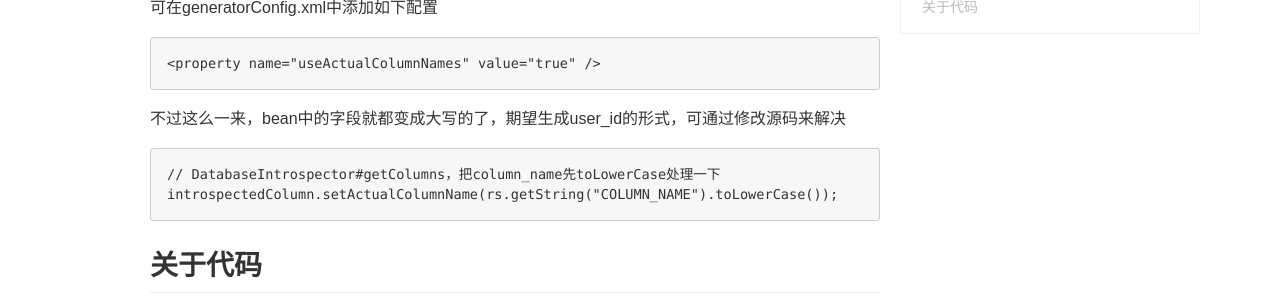
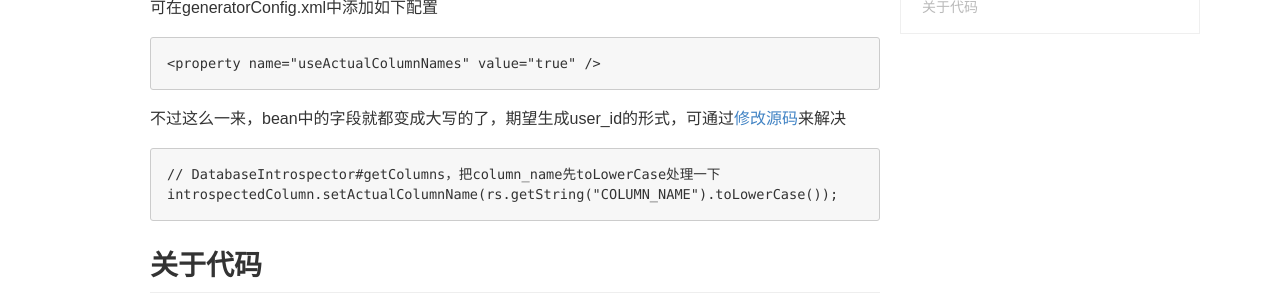
Before and after one commit to yejg/yejg.github.io, a Jekyll site: the page built from _posts/2018-09-05-mybatis-generator.md, in a window 1280 px wide and 900 px high, scrolled down 8067 px. Shown: the part 346-646 px from the top of the window. Built offline with Jekyll 4.4.1, drawn with Linux system fonts in a browser that asks for light colours; comment, search, counter and statistics services are not loaded; some of the changed lines change nothing that is shown.

Commit message:
添加链接

````diff
--- a/_posts/2018-09-05-mybatis-generator.md
+++ b/_posts/2018-09-05-mybatis-generator.md
@@ -389,11 +389,12 @@ introspectedColumn.getRemarks()
 ```
 <property name="useActualColumnNames" value="true" />
 ```
-不过这么一来，bean中的字段就都变成大写的了，期望生成user_id的形式，可通过修改源码来解决
+不过这么一来，bean中的字段就都变成大写的了，期望生成user_id的形式，可通过[修改源码](https://github.com/yejg/mybatis-generator/blob/569564e7fd7a0c346c878adc0ae39bc2eaef5558/src/main/java/org/mybatis/generator/internal/db/DatabaseIntrospector.java#L530)来解决
 ```
 // DatabaseIntrospector#getColumns，把column_name先toLowerCase处理一下
 introspectedColumn.setActualColumnName(rs.getString("COLUMN_NAME").toLowerCase());
 ```
 
+
 ## 关于代码
 以上代码已经上传到[github](https://github.com/yejg/mybatis-generator)
````
